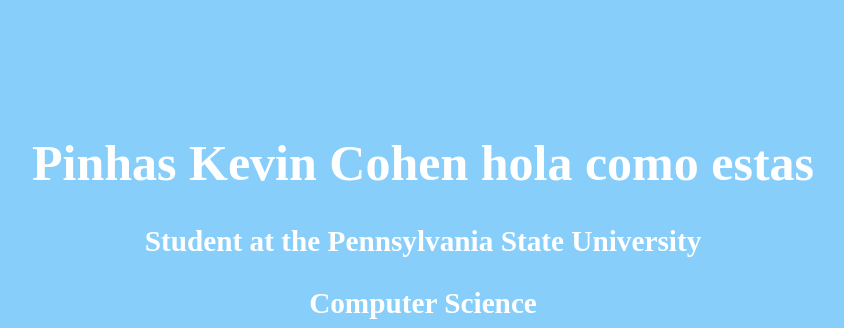
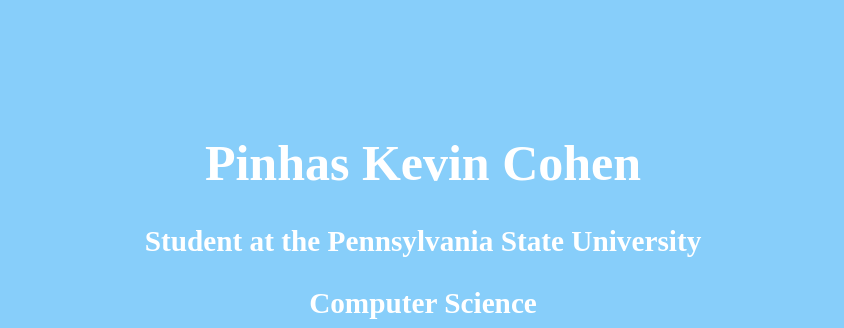
Before and after one commit to kevinco26/kevinco26.github.io, a plain HTML site: page index.html in a window 1280 px wide. Shown: the top 328 px of the page, without its empty margins (217-1061 px from the left). Drawn offline with Linux system fonts and the light colour scheme.

Commit message:
borrar la prueba

```diff
--- a/index.html
+++ b/index.html
@@ -7,7 +7,7 @@
 <body style="background-color:#87CEFA">
 	<!-- Group tags together -->
 	<div class = "landing">
-		<h1>Pinhas Kevin Cohen hola como estas</h1>
+		<h1>Pinhas Kevin Cohen</h1>
 		<h3>Student at the Pennsylvania State University</h3>
 		<h3>Computer Science </h3>
 		<ul>
```
